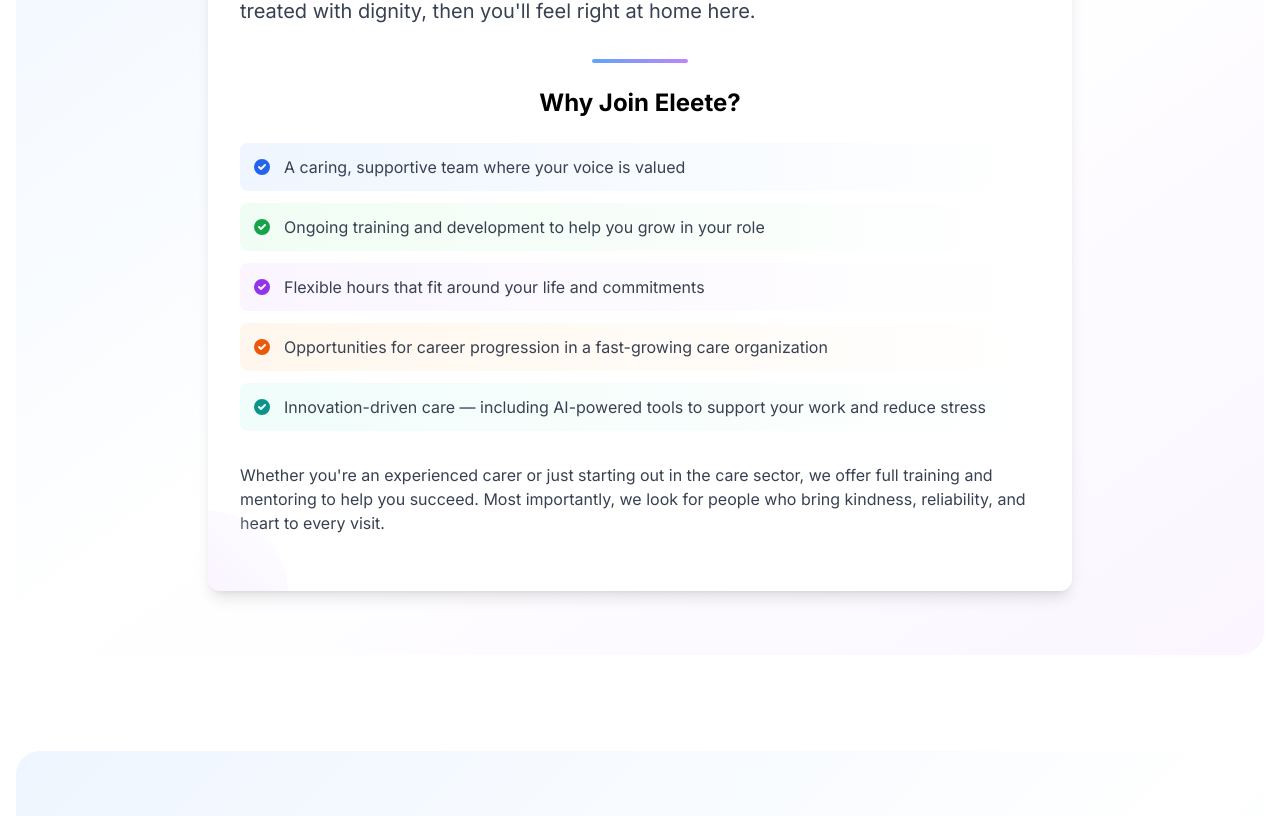
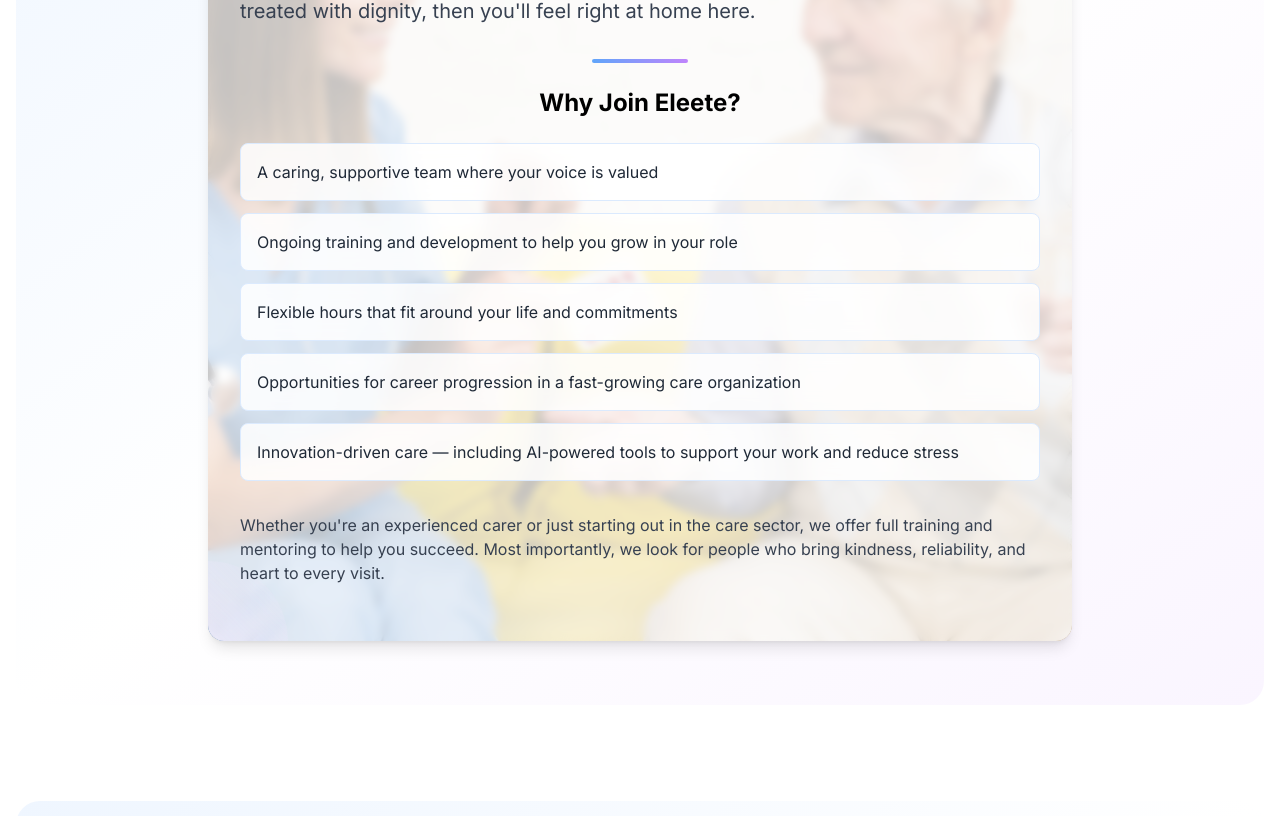
Before and after one commit to trwelk/Eleeteco, a Next.js app: page /careers in a window 1280 px wide. Shown: the part 911-1727 px from the top of the page. Built offline with nearby package versions, Linux system fonts and the light colour scheme.

Commit message:
home page styles

```diff
--- a/src/app/api/send-email/route.ts
+++ b/src/app/api/send-email/route.ts
@@ -1,3 +1,57 @@
+import { NextResponse } from 'next/server';
+import nodemailer from 'nodemailer';
+
+export async function POST(request: Request) {
+  try {
+    const { name, email, subject, message } = await request.json();
+
+    if (!name || !email || !subject || !message) {
+      return NextResponse.json({ error: 'Missing fields' }, { status: 400 });
+    }
+
+    const host = process.env.SMTP_HOST;
+    const port = Number(process.env.SMTP_PORT || 587);
+    const user = process.env.SMTP_USER;
+    const pass = process.env.SMTP_PASS;
+    const secure = process.env.SMTP_SECURE === 'true' || port === 465;
+
+    if (!host || !user || !pass) {
+      return NextResponse.json({ error: 'SMTP not configured' }, { status: 500 });
+    }
+
+    const transporter = nodemailer.createTransport({
+      host,
+      port,
+      secure,
+      auth: { user, pass },
+    });
+
+    const toEmail = process.env.CONTACT_TO_EMAIL || 'info@eleeteco.uk';
+    const fromEmail = process.env.SMTP_FROM || user;
+
+    await transporter.sendMail({
+      from: fromEmail,
+      to: toEmail,
+      subject: `Contact Form: ${subject}`,
+      html: `
+        <div style="font-family: Arial, sans-serif; line-height: 1.6;">
+          <h2 style="margin:0 0 12px;">New Contact Form Submission</h2>
+          <p><strong>Name:</strong> ${name}</p>
+          <p><strong>Email:</strong> ${email}</p>
+          <p><strong>Subject:</strong> ${subject}</p>
+          <p><strong>Message:</strong></p>
+          <p>${String(message).replace(/\n/g, '<br/>')}</p>
+        </div>
+      `,
+      replyTo: email,
+    });
+
+    return NextResponse.json({ success: true });
+  } catch (error) {
+    return NextResponse.json({ error: 'Failed to send email' }, { status: 500 });
+  }
+}
+
 import { Resend } from 'resend';
 import { NextResponse } from 'next/server';
 
--- a/src/app/careers/page.tsx
+++ b/src/app/careers/page.tsx
@@ -71,7 +71,12 @@
         {/* Introduction */}
         <section className="mb-24 bg-pattern-1 py-16 rounded-3xl">
           <div className="max-w-4xl mx-auto px-4">
-            <div className="bg-white p-8 rounded-xl shadow-lg corner-accent card-enhanced">
+            <div className="relative overflow-hidden rounded-2xl shadow-lg corner-accent">
+              <div className="absolute inset-0">
+                <CustomImage src="/images/16.jpeg" alt="Why Join Eleete" className="w-full h-full" />
+                <div className="absolute inset-0 bg-white/75 backdrop-blur-sm pointer-events-none" />
+              </div>
+              <div className="relative z-10 p-8">
                 <div className="inline-block mb-6 px-4 py-2 bg-gradient-to-r from-blue-100 to-purple-100 rounded-full">
                   <span className="text-sm font-semibold text-blue-700">🌟 Join Our Team</span>
                 </div>
@@ -82,41 +87,17 @@
                 <div className="w-24 h-1 bg-gradient-to-r from-blue-400 to-purple-400 mx-auto my-6 rounded-full"></div>
                 <h2 className="text-2xl font-bold mb-6 text-center">Why Join Eleete?</h2>
                 <ul className="space-y-3 mb-8">
-                <li className="flex items-start p-3 bg-gradient-to-r from-blue-50 to-white rounded-lg">
-                  <svg className="w-5 h-5 mr-3 mt-0.5 text-blue-600 flex-shrink-0" fill="currentColor" viewBox="0 0 20 20">
-                    <path fillRule="evenodd" d="M10 18a8 8 0 100-16 8 8 0 000 16zm3.707-9.293a1 1 0 00-1.414-1.414L9 10.586 7.707 9.293a1 1 0 00-1.414 1.414l2 2a1 1 0 001.414 0l4-4z" clipRule="evenodd" />
-                  </svg>
-                  <span className="text-gray-700">A caring, supportive team where your voice is valued</span>
-                </li>
-                <li className="flex items-start p-3 bg-gradient-to-r from-green-50 to-white rounded-lg">
-                  <svg className="w-5 h-5 mr-3 mt-0.5 text-green-600 flex-shrink-0" fill="currentColor" viewBox="0 0 20 20">
-                    <path fillRule="evenodd" d="M10 18a8 8 0 100-16 8 8 0 000 16zm3.707-9.293a1 1 0 00-1.414-1.414L9 10.586 7.707 9.293a1 1 0 00-1.414 1.414l2 2a1 1 0 001.414 0l4-4z" clipRule="evenodd" />
-                  </svg>
-                  <span className="text-gray-700">Ongoing training and development to help you grow in your role</span>
-                </li>
-                <li className="flex items-start p-3 bg-gradient-to-r from-purple-50 to-white rounded-lg">
-                  <svg className="w-5 h-5 mr-3 mt-0.5 text-purple-600 flex-shrink-0" fill="currentColor" viewBox="0 0 20 20">
-                    <path fillRule="evenodd" d="M10 18a8 8 0 100-16 8 8 0 000 16zm3.707-9.293a1 1 0 00-1.414-1.414L9 10.586 7.707 9.293a1 1 0 00-1.414 1.414l2 2a1 1 0 001.414 0l4-4z" clipRule="evenodd" />
-                  </svg>
-                  <span className="text-gray-700">Flexible hours that fit around your life and commitments</span>
-                </li>
-                <li className="flex items-start p-3 bg-gradient-to-r from-orange-50 to-white rounded-lg">
-                  <svg className="w-5 h-5 mr-3 mt-0.5 text-orange-600 flex-shrink-0" fill="currentColor" viewBox="0 0 20 20">
-                    <path fillRule="evenodd" d="M10 18a8 8 0 100-16 8 8 0 000 16zm3.707-9.293a1 1 0 00-1.414-1.414L9 10.586 7.707 9.293a1 1 0 00-1.414 1.414l2 2a1 1 0 001.414 0l4-4z" clipRule="evenodd" />
-                  </svg>
-                  <span className="text-gray-700">Opportunities for career progression in a fast-growing care organization</span>
-                </li>
-                <li className="flex items-start p-3 bg-gradient-to-r from-teal-50 to-white rounded-lg">
-                  <svg className="w-5 h-5 mr-3 mt-0.5 text-teal-600 flex-shrink-0" fill="currentColor" viewBox="0 0 20 20">
-                    <path fillRule="evenodd" d="M10 18a8 8 0 100-16 8 8 0 000 16zm3.707-9.293a1 1 0 00-1.414-1.414L9 10.586 7.707 9.293a1 1 0 00-1.414 1.414l2 2a1 1 0 001.414 0l4-4z" clipRule="evenodd" />
-                  </svg>
-                  <span className="text-gray-700">Innovation-driven care — including AI-powered tools to support your work and reduce stress</span>
-                </li>
+                  <li className="p-4 bg-white/85 backdrop-blur rounded-lg border border-blue-100 text-gray-800">A caring, supportive team where your voice is valued</li>
+                  <li className="p-4 bg-white/85 backdrop-blur rounded-lg border border-blue-100 text-gray-800">Ongoing training and development to help you grow in your role</li>
+                  <li className="p-4 bg-white/85 backdrop-blur rounded-lg border border-blue-100 text-gray-800">Flexible hours that fit around your life and commitments</li>
+                  <li className="p-4 bg-white/85 backdrop-blur rounded-lg border border-blue-100 text-gray-800">Opportunities for career progression in a fast-growing care organization</li>
+                  <li className="p-4 bg-white/85 backdrop-blur rounded-lg border border-blue-100 text-gray-800">Innovation-driven care — including AI-powered tools to support your work and reduce stress</li>
                 </ul>
 
                 <p className="text-gray-700 mb-6">
                   Whether you're an experienced carer or just starting out in the care sector, we offer full training and mentoring to help you succeed. Most importantly, we look for people who bring kindness, reliability, and heart to every visit.
                 </p>
+              </div>
             </div>
           </div>
         </section>
--- a/src/app/contact/page.tsx
+++ b/src/app/contact/page.tsx
@@ -18,7 +18,7 @@
     setSubmitStatus('idle');
 
     try {
-      const response = await fetch('/api/send-email-gmail', {
+      const response = await fetch('/api/send-email', {
         method: 'POST',
         headers: {
           'Content-Type': 'application/json',
```
Lines whose indentation alone changed are shown as unchanged.
